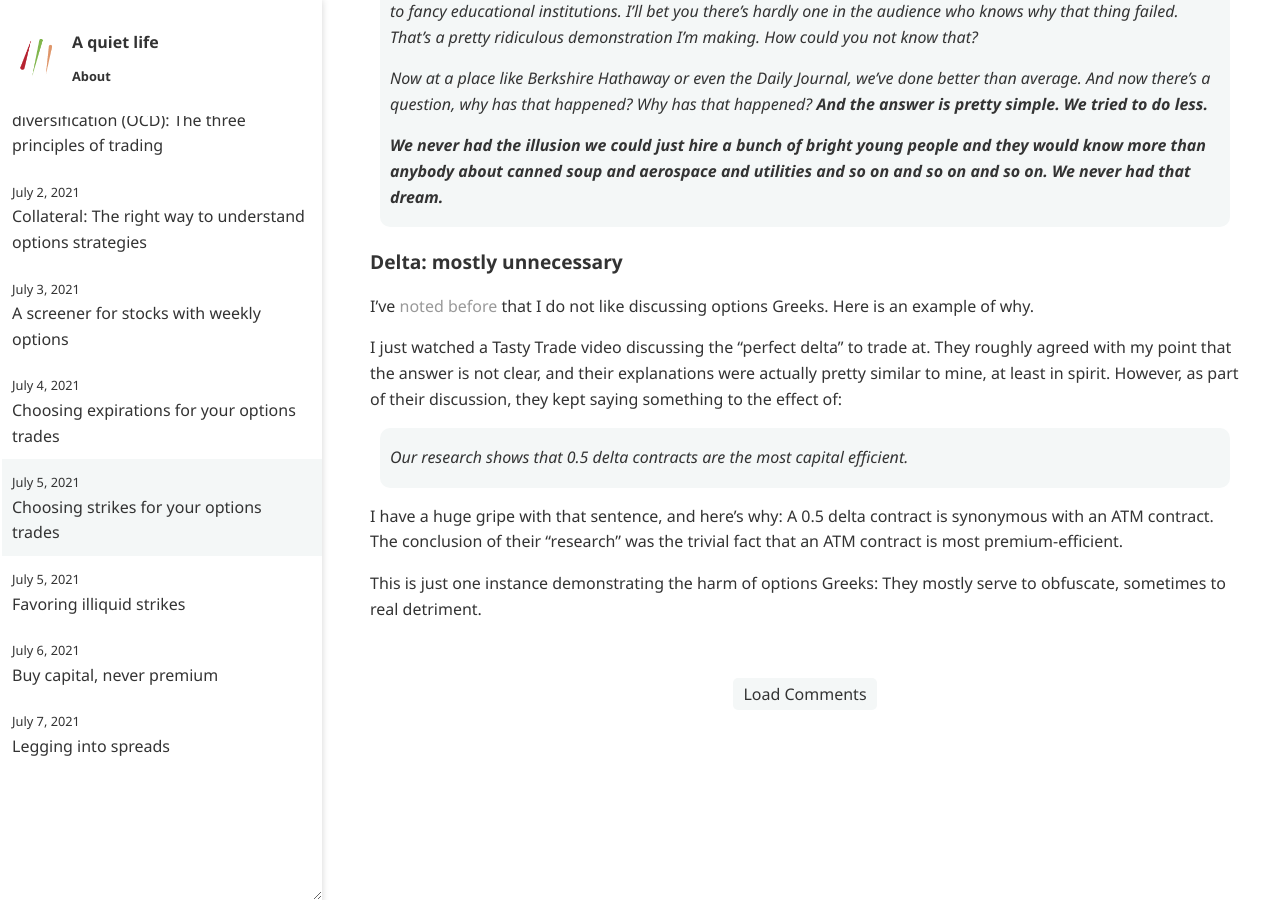
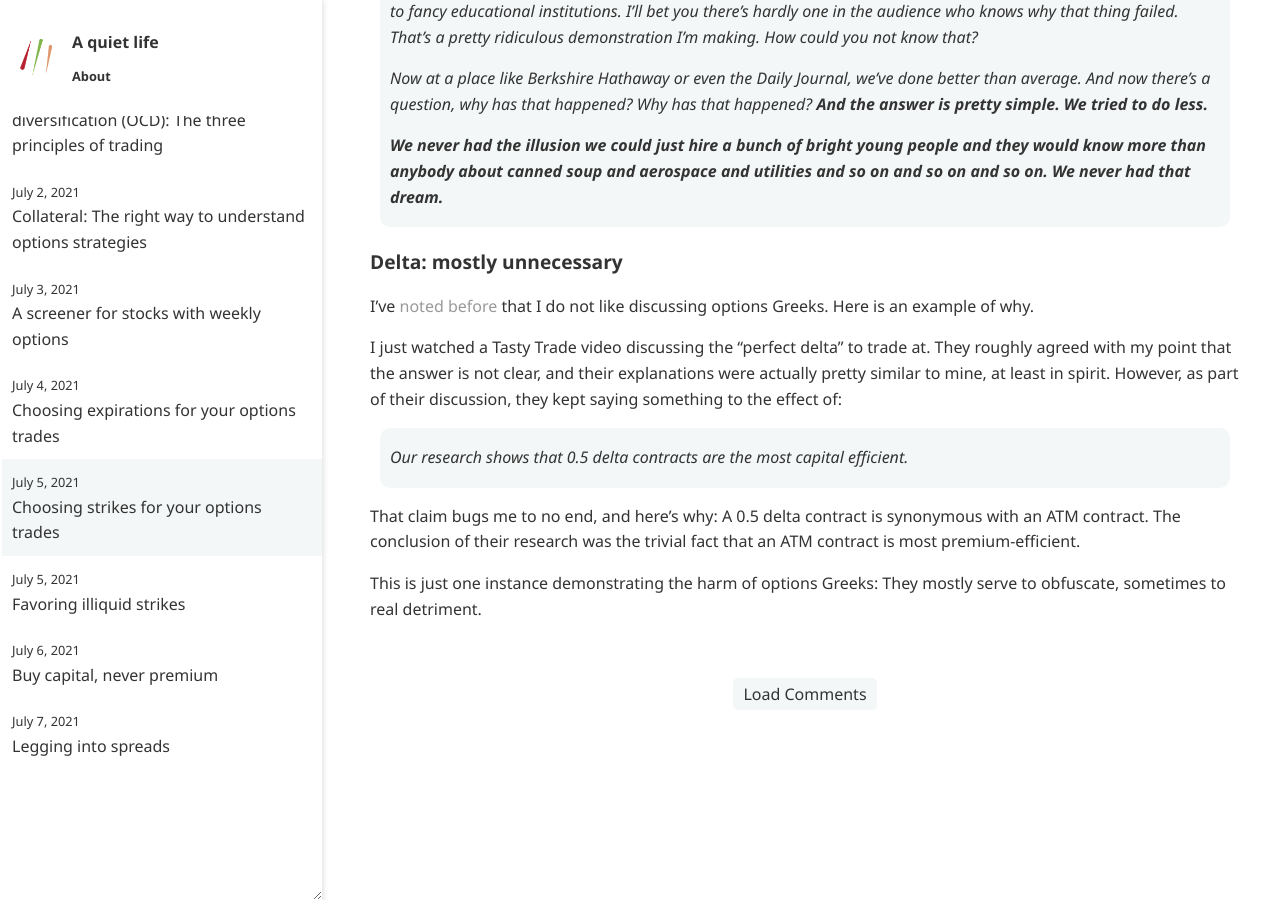
Before and after one commit to ansyblenetwork/aquietlife, a Jekyll site: the page built from _posts/2021-07-05-choosing-strikes.md, in a window 1280 px wide and 900 px high, scrolled down 1190 px. Built offline with Jekyll 4.4.1, drawn with Linux system fonts in a browser that asks for light colours.

Commit message:
Update 2021-07-05-choosing-strikes.md

```diff
--- a/_posts/2021-07-05-choosing-strikes.md
+++ b/_posts/2021-07-05-choosing-strikes.md
@@ -40,6 +40,6 @@ I just watched a Tasty Trade video discussing the "perfect delta" to trade at. T
 
 > Our research shows that 0.5 delta contracts are the most capital efficient.
 
-I have a huge gripe with that sentence, and here's why: A 0.5 delta contract is synonymous with an ATM contract. The conclusion of their "research" was the trivial fact that an ATM contract is most premium-efficient.
+That claim bugs me to no end, and here's why: A 0.5 delta contract is synonymous with an ATM contract. The conclusion of their research was the trivial fact that an ATM contract is most premium-efficient.
 
 This is just one instance demonstrating the harm of options Greeks: They mostly serve to obfuscate, sometimes to real detriment.
```
